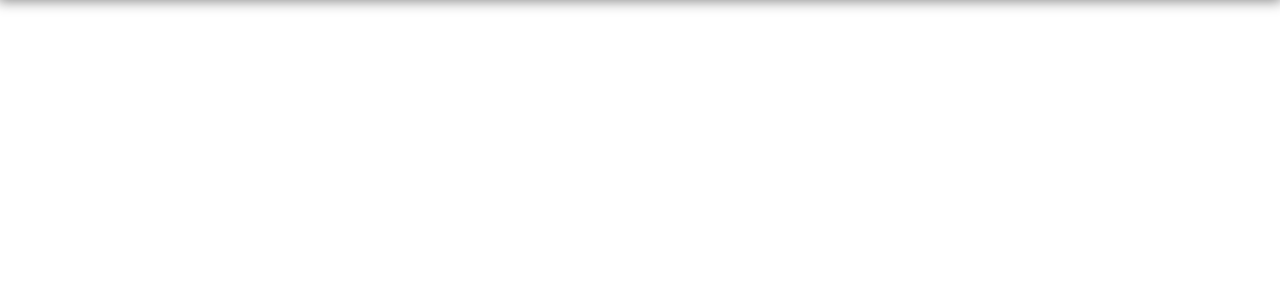
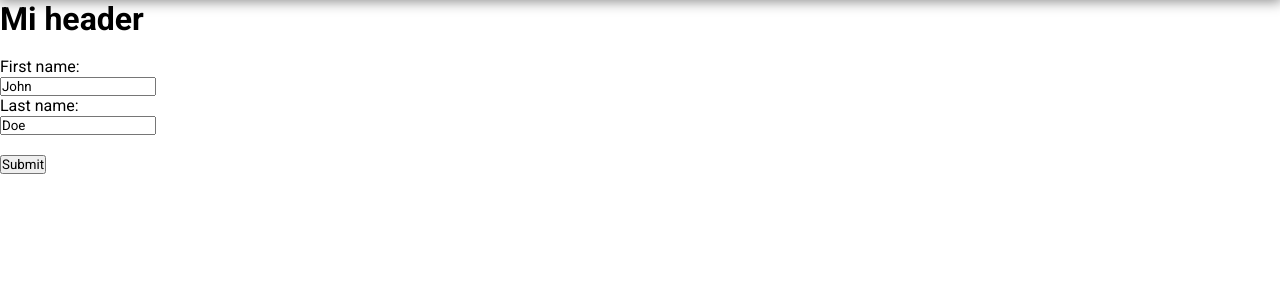
Before and after one commit to DanielDi/Compiladores, a Django app: page / in a window 1280 px wide. Shown: the part 83-383 px from the top of the page. Run offline with Django 3.2, Linux system fonts and the light colour scheme.

Commit message:
Ejemplo de 'contexto' enviado a la plantilla

```diff
--- a/poke_app/apps/index/templates/index.html
+++ b/poke_app/apps/index/templates/index.html
@@ -31,5 +31,14 @@
         </div>
       </div>
     </header>
+
+    <!--- con 'safe' toma el string como código html -->
+    {{ titulo | safe }}
+    <br>
+
+    {{ formulario | safe }}
+    <br>
+
+    {{ no_existe | safe }}
   </body>
 </html>
--- a/poke_app/apps/index/views.py
+++ b/poke_app/apps/index/views.py
@@ -18,4 +18,18 @@ def index(request):
     print("Archivo:", filename, " cargado con éxito")
     return HttpResponseRedirect("/")
 
-  return render(request, 'index.html')
+  # Diccionario que se le envía a la plantilla, para imprimir su valor sobre esta se hace por
+  # medio de la clave
+  context = {}
+  context['titulo'] = "<h1>Mi header</h1>"
+
+  context['formulario'] = """
+    <form action="/action_page.php">
+    <label for="fname">First name:</label><br>
+    <input type="text" id="fname" name="fname" value="John"><br>
+    <label for="lname">Last name:</label><br>
+    <input type="text" id="lname" name="lname" value="Doe"><br><br>
+    <input type="submit" value="Submit">
+  """
+
+  return render(request, 'index.html', context)
```
